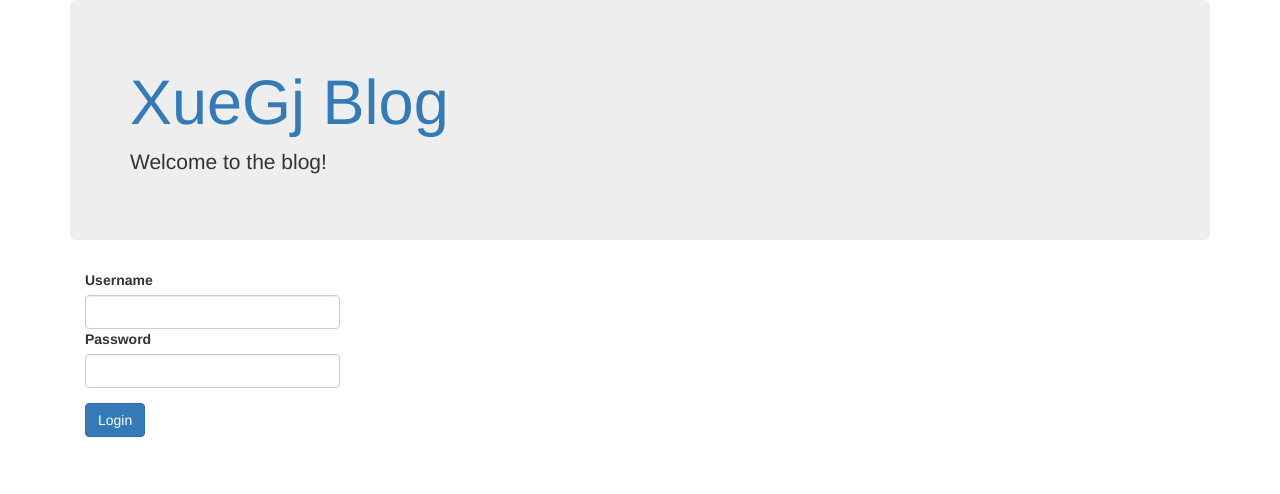
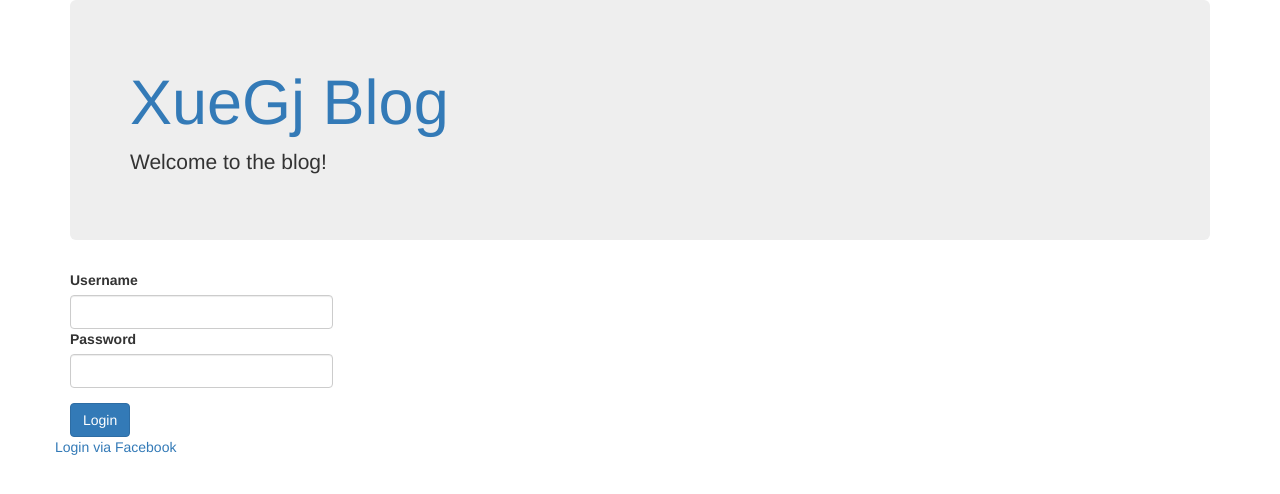
Before and after one commit to xuegj1010/xuegj_blog, a Flask app: page /login in a window 1280 px wide. Shown: the top 494 px of the page. Run offline with Flask 2, Linux system fonts and the light colour scheme; some libraries are stand-ins or nearby versions.

Commit message:
facebook登陆（未完成）

```diff
--- a/app/controllers/main.py
+++ b/app/controllers/main.py
@@ -1,9 +1,10 @@
 from os import path
 from uuid import uuid4
 
-from flask import flash, url_for, redirect, render_template
+from flask import flash, url_for, redirect, render_template, request, session
 
 from app.controllers import main_blueprint
+from app.extensions import facebook
 from app.forms import LoginForm, RecaptchaField, RegisterForm
 from app.models import db, User
 
@@ -41,3 +42,38 @@ def register():
         flash("Your user has been created, please login.", category='success')
         return redirect(url_for('main.login'))
     return render_template('register.html', form=form)
+
+
+@main_blueprint.route('/facebook')
+def facebook_login():
+    return facebook.authorize(
+        callback=url_for('main.facebook_authorized',
+                         next=request.referrer or None,
+                         _external=True)
+    )
+
+
+@main_blueprint.route('/facebook/authorized')
+@facebook.authorized_handler
+def facebook_authorized(resp):
+    if resp is None:
+        return f"Access denied: reason={request.args['error_reason']} error={request.args['error_description']}"
+
+    session['facebook_oauth_token'] = (resp['access_token'], '')
+
+    me = facebook.get('/me')
+
+    if me.data.get('first_name', False):
+        facebook_username = me.data['first_name'] + " " + me.data['last_name']
+    else:
+        facebook_username = me.data['name']
+
+    user = User.query.filter_by(username=facebook_username).first()
+    if user is None:
+        user = User(id=str(uuid4()), username=facebook_username, password='jmilkfan')
+        db.session.add(user)
+        db.session.commit()
+
+    flash('You have been logged in.', category='success')
+
+    return redirect(url_for('blog.home'))
--- a/app/templates/login.html
+++ b/app/templates/login.html
@@ -1,5 +1,6 @@
 {% extends "base.html" %}
 {% block body %}
+    <div class="row">
         <div class="col-lg-3">
             <!-- Set the form -->
             <form method="POST" action="{{ url_for('main.login') }}">
@@ -25,4 +26,10 @@
                 <input class="btn btn-primary" type="submit" value="Login">
             </form>
         </div>
+    </div>
+    <div class="row">
+        <div class="form-group">
+            <a href="{{ url_for('main.facebook_login') }}">Login via Facebook</a>
+        </div>
+    </div>
 {% endblock %}
```
Also changed, not shown: app/extensions.py (+18 -0 lines). Lines whose indentation alone changed are shown as unchanged.
